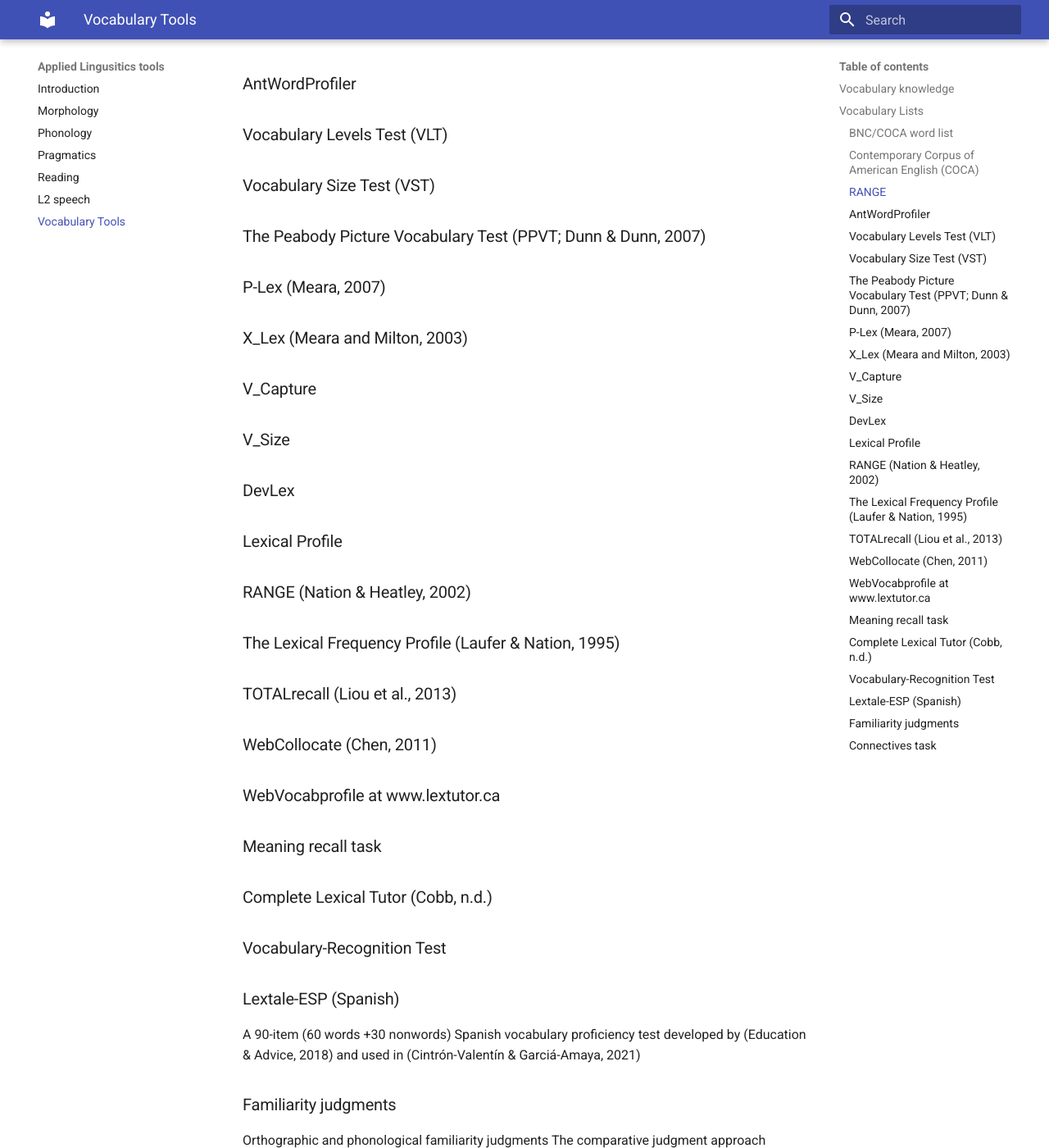
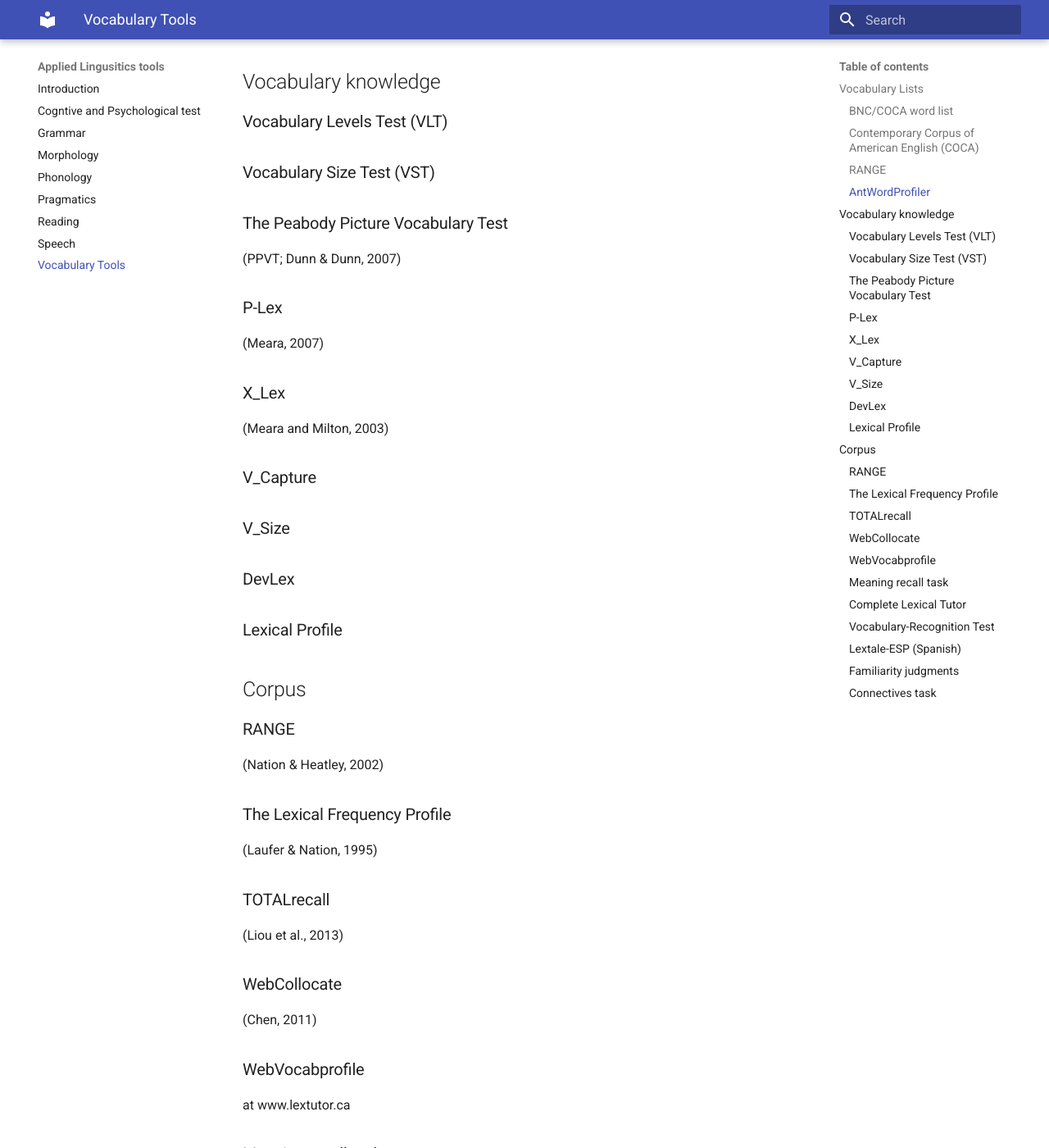
Before and after one commit to ailla-lab/tools-book, an MkDocs documentation site: the page built from docs/vocabulary.md, in a window 1280 px wide and 1400 px high, scrolled down 405 px. Shown: the whole window at 82% size. Built offline with MkDocs 1.6.1 and Material for MkDocs 9.7.7, drawn with Linux system fonts in a browser that asks for light colours; some of the changed text lies outside the part shown.

Commit message:
add imgs

```diff
--- /dev/null
+++ b/docs/congitveAndPsychologicalTest.md
@@ -0,0 +1,7 @@
+# Cogntive and Psychological test
+
+## NASA Task Load Index (TLX)
+
+## Aptitude
+
+The LLAMA aptitude test (Meara, 2005)
--- a/docs/vocabulary.md
+++ b/docs/vocabulary.md
@@ -12,15 +10,23 @@
 
 ### AntWordProfiler
 
+## Vocabulary knowledge
+
 ### Vocabulary Levels Test (VLT)
 
 ### Vocabulary Size Test (VST)
 
-### The Peabody Picture Vocabulary Test (PPVT; Dunn & Dunn, 2007)
+### The Peabody Picture Vocabulary Test
 
-### P-Lex (Meara, 2007)
+(PPVT; Dunn & Dunn, 2007)
 
-### X_Lex (Meara and Milton, 2003)
+### P-Lex
+
+(Meara, 2007)
+
+### X_Lex
+
+(Meara and Milton, 2003)
 
 ### V_Capture
 
@@ -30,19 +36,33 @@
 
 ### Lexical Profile
 
-### RANGE (Nation & Heatley, 2002)
+## Corpus
 
-### The Lexical Frequency Profile (Laufer & Nation, 1995)
+### RANGE
 
-### TOTALrecall (Liou et al., 2013)
+(Nation & Heatley, 2002)
 
-### WebCollocate (Chen, 2011)
+### The Lexical Frequency Profile
 
-### WebVocabprofile at www.lextutor.ca
+(Laufer & Nation, 1995)
+
+### TOTALrecall
+
+(Liou et al., 2013)
+
+### WebCollocate
+
+(Chen, 2011)
+
+### WebVocabprofile
+
+at www.lextutor.ca
 
 ### Meaning recall task
 
-### Complete Lexical Tutor (Cobb, n.d.)
+### Complete Lexical Tutor
+
+(Cobb, n.d.)
 
 ### Vocabulary-Recognition Test
 
```
Also changed, not shown: other parts of docs/vocabulary.md (+0 -2 lines), docs/grammar.md (added, +5 -0 lines), docs/index.md (+2 -0 lines), docs/speech.md (+22 -1 lines), docs/Hotpot-2.png (added), docs/Hotpot.png (added).
